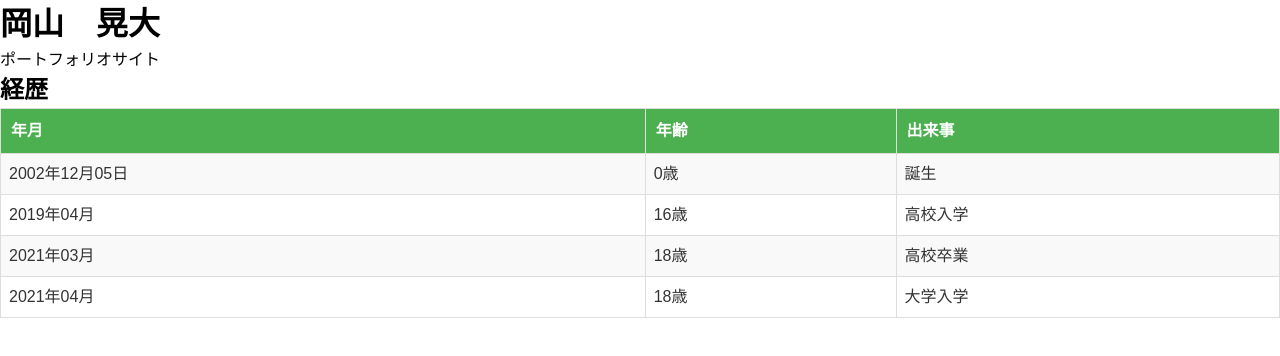
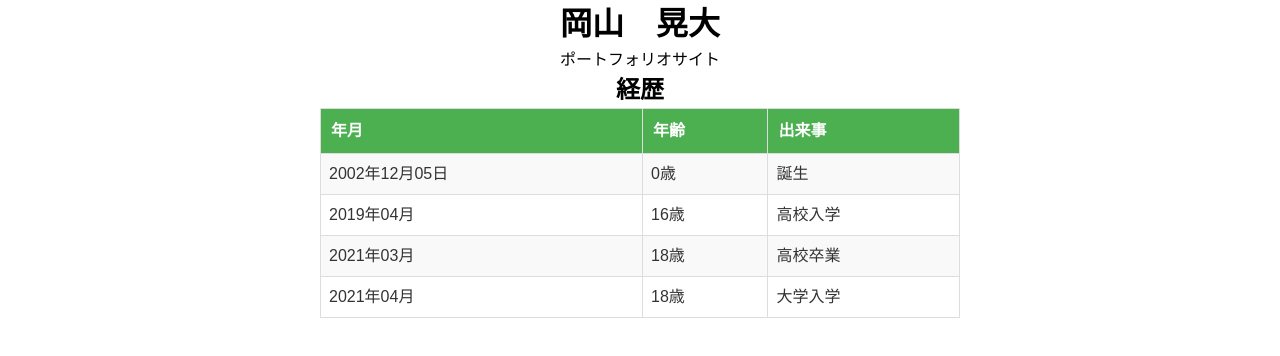
Before and after one commit to koinunopochi/PortfolioFront, a Vue app: page /about-me in a window 1280 px wide. Shown: the top 356 px of the page. Built offline with nearby package versions, Linux system fonts and the light colour scheme.

Commit message:
少し、テーブルの配置等を調整（仮置き）

```diff
--- a/src/views/AboutMe.vue
+++ b/src/views/AboutMe.vue
@@ -1,7 +1,9 @@
 <template>
   <div class="about">
-    <h1>岡山　晃大</h1>
-    <p>ポートフォリオサイト</p>
+    <div class="title">
+      <h1>岡山　晃大</h1>
+      <p>ポートフォリオサイト</p>
+    </div>
 
     <h2>経歴</h2>
     <table class="career-table">
@@ -39,9 +41,17 @@
 </template>
 
 <style>
+.about {
+  display: flex;
+  flex-direction: column;
+  align-items: center;
+}
+
+
+
 /* ベーススタイル */
 .career-table {
-  width: 100%;
+  width: 50%;
   border-collapse: collapse;
   font-family: 'Arial', sans-serif;
   color: #333;
```
